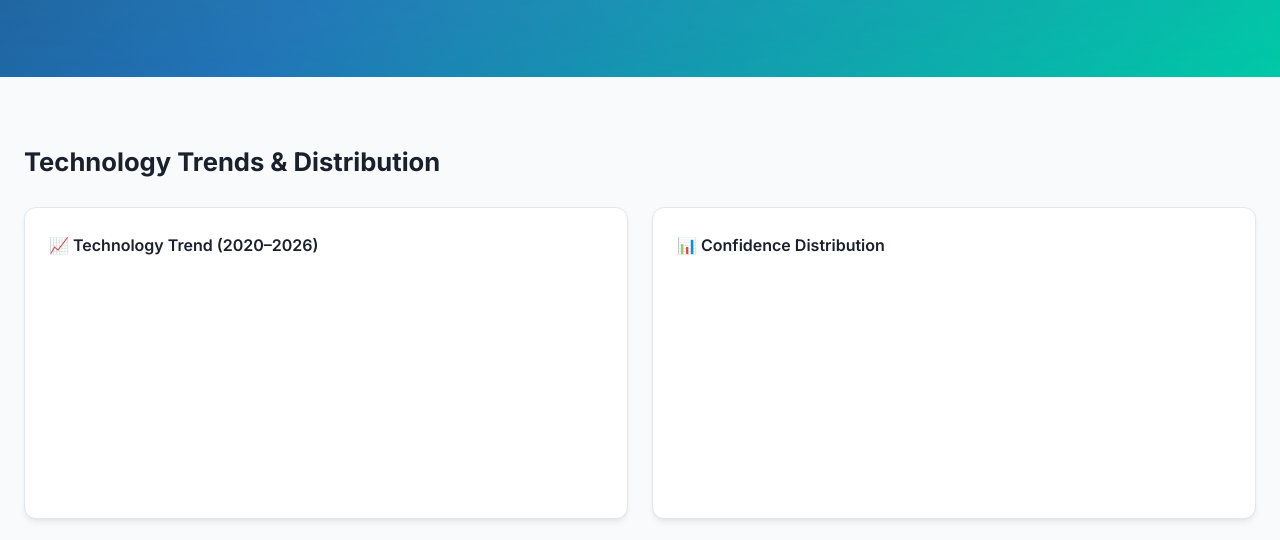
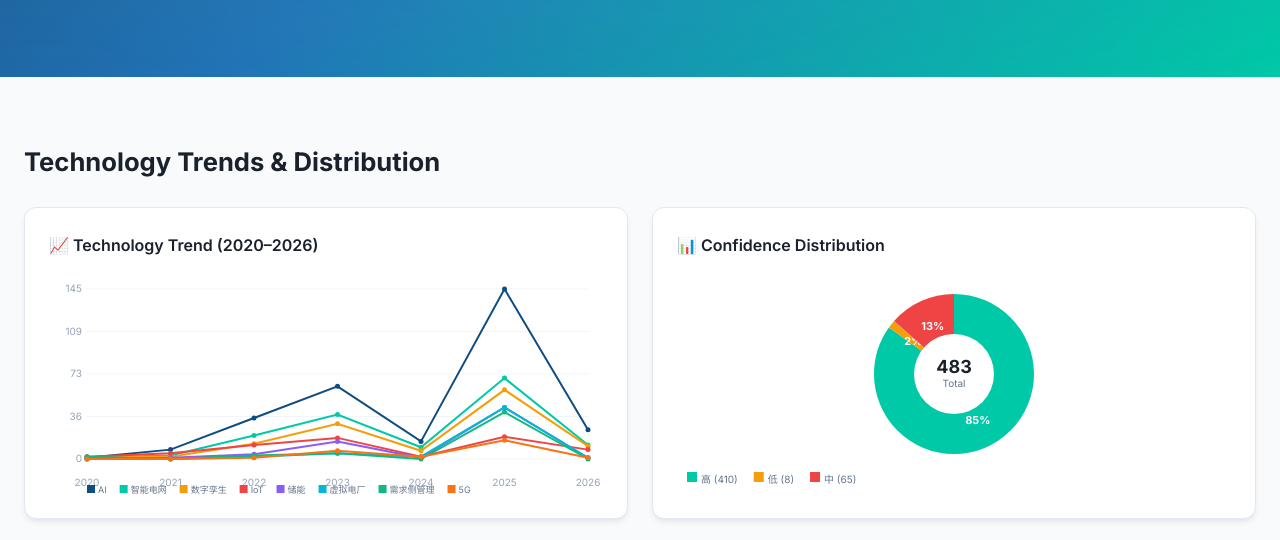
Before and after one commit to caozuohua/power-digital-cases, a plain HTML site: page index.html in a window 1280 px wide. Shown: the part 386-926 px from the top of the page. Drawn offline with nearby package versions, Linux system fonts and the light colour scheme.

Commit message:
fix: replace Chart.js CDN with pure Canvas charts (zero dependencies)
- Remove Chart.js CDN dependency (was failing to load)
- Implement all 4 charts with native Canvas API:
  - Multi-line tech trend
  - Doughnut confidence distribution
  - Vertical bar year distribution
  - Horizontal bar top tags
- Charts now render reliably without external JS

```diff
--- a/index.html
+++ b/index.html
@@ -140,7 +140,6 @@
   </div>
 
   <script src="https://unpkg.com/leaflet@1.9.4/dist/leaflet.js"></script>
-  <script src="https://cdn.jsdelivr.net/npm/chart.js@4.4.0/dist/chart.umd.min.js"></script>
   <script src="js/app.js"></script>
 </body>
 </html>
--- a/js/app.js
+++ b/js/app.js
@@ -331,20 +331,33 @@ function initMap() {
   `;
 }
 
-// ── Charts ──
+// ── Charts (Pure Canvas, zero dependencies) ──
 function initCharts() {
   if (chartsBuilt) return;
   chartsBuilt = true;
 
-  // Check if Chart.js loaded (might fail without internet)
-  if (typeof Chart === 'undefined') {
-    document.querySelectorAll('.chart-container').forEach(el => {
-      el.innerHTML = '<p style="text-align:center;color:#64748b;padding:40px">Chart.js failed to load</p>';
-    });
-    return;
+  const COLORS = ['#0f4c81','#00c9a7','#f59e0b','#ef4444','#8b5cf6','#06b6d4','#10b981','#f97316','#ec4899','#6366f1'];
+
+  // Helper: get canvas from container
+  function getCanvas(containerId) {
+    const container = document.getElementById(containerId);
+    if (!container) return null;
+    const canvas = document.createElement('canvas');
+    container.innerHTML = '';
+    container.appendChild(canvas);
+    const dpr = window.devicePixelRatio || 1;
+    const w = container.clientWidth || 300;
+    const h = container.clientHeight || 220;
+    canvas.width = w * dpr;
+    canvas.height = h * dpr;
+    canvas.style.width = w + 'px';
+    canvas.style.height = h + 'px';
+    const ctx = canvas.getContext('2d');
+    ctx.scale(dpr, dpr);
+    return { ctx, w, h };
   }
 
-  // 1. Tech Trend
+  // ── 1. Tech Trend (Multi-line) ──
   const yearTags = {};
   const allYears = [...new Set(allCases.map(c => c.year))].sort();
   allCases.forEach(c => {
@@ -353,110 +366,196 @@ function initCharts() {
     (c.tags || []).forEach(t => { yearTags[y][t] = (yearTags[y][t] || 0) + 1; });
   });
   const topTechs = ['AI', '智能电网', '数字孪生', 'IoT', '储能', '虚拟电厂', '需求侧管理', '5G'];
-  const trendCtx = document.getElementById('trend-chart');
-  if (trendCtx) {
-    new Chart(trendCtx, {
-      type: 'line',
-      data: {
-        labels: allYears,
-        datasets: topTechs.map((tech, i) => ({
-          label: tech,
-          data: allYears.map(y => (yearTags[y] || {})[tech] || 0),
-          borderColor: CHART_COLORS[i % CHART_COLORS.length],
-          backgroundColor: 'transparent',
-          borderWidth: 2.5,
-          tension: 0.4,
-          pointRadius: 3,
-          pointHoverRadius: 6,
-        }))
-      },
-      options: {
-        responsive: true,
-        maintainAspectRatio: false,
-        plugins: { legend: { position: 'bottom', labels: { font: { size: 11 }, padding: 12 } } },
-        scales: { y: { beginAtZero: true, grid: { color: '#f1f5f9' } }, x: { grid: { display: false } } }
+  {
+    const cv = getCanvas('trend-chart');
+    if (cv) {
+      const { ctx, w, h } = cv;
+      const pad = { top: 15, right: 15, bottom: 35, left: 38 };
+      const cw = w - pad.left - pad.right;
+      const ch = h - pad.top - pad.bottom;
+      const maxVal = Math.max(...topTechs.map(t => Math.max(...allYears.map(y => (yearTags[y]||{})[t]||0))), 1);
+
+      // Grid + Y labels
+      ctx.strokeStyle = '#f1f5f9';
+      ctx.fillStyle = '#94a3b8';
+      ctx.font = '10px Inter, sans-serif';
+      ctx.lineWidth = 1;
+      const ySteps = 4;
+      for (let i = 0; i <= ySteps; i++) {
+        const y = pad.top + ch - (ch * i / ySteps);
+        ctx.beginPath(); ctx.moveTo(pad.left, y); ctx.lineTo(w - pad.right, y); ctx.stroke();
+        const val = Math.round(maxVal * i / ySteps);
+        ctx.textAlign = 'right'; ctx.fillText(val, pad.left - 5, y + 3);
       }
-    });
+      // X labels
+      ctx.textAlign = 'center';
+      allYears.forEach((yr, i) => {
+        const x = pad.left + (cw * i / (allYears.length - 1));
+        ctx.fillText(yr, x, h - 8);
+      });
+      // Lines
+      topTechs.forEach((tech, ti) => {
+        const data = allYears.map(y => (yearTags[y]||{})[tech] || 0);
+        ctx.strokeStyle = COLORS[ti % COLORS.length];
+        ctx.lineWidth = 2;
+        ctx.beginPath();
+        data.forEach((v, i) => {
+          const x = pad.left + (cw * i / (data.length - 1));
+          const y = pad.top + ch - (ch * v / maxVal);
+          i === 0 ? ctx.moveTo(x, y) : ctx.lineTo(x, y);
+        });
+        ctx.stroke();
+        // Dots
+        ctx.fillStyle = COLORS[ti % COLORS.length];
+        data.forEach((v, i) => {
+          const x = pad.left + (cw * i / (data.length - 1));
+          const y = pad.top + ch - (ch * v / maxVal);
+          ctx.beginPath(); ctx.arc(x, y, 2.5, 0, Math.PI * 2); ctx.fill();
+        });
+      });
+      // Legend
+      const legendY = h - 1;
+      let legendX = pad.left;
+      ctx.font = '9px Inter, sans-serif';
+      topTechs.forEach((tech, ti) => {
+        ctx.fillStyle = COLORS[ti % COLORS.length];
+        ctx.fillRect(legendX, legendY - 8, 8, 8);
+        ctx.fillStyle = '#64748b';
+        ctx.textAlign = 'left';
+        ctx.fillText(tech, legendX + 11, legendY);
+        legendX += ctx.measureText(tech).width + 24;
+      });
+    }
   }
 
-  // 2. Confidence Distribution (Doughnut)
+  // ── 2. Confidence Distribution (Doughnut) ──
   const confCounts = {};
-  allCases.forEach(c => {
-    const k = c.confidence || '未标注';
-    confCounts[k] = (confCounts[k] || 0) + 1;
-  });
-  const confCtx = document.getElementById('confidence-chart');
-  if (confCtx) {
-    new Chart(confCtx, {
-      type: 'doughnut',
-      data: {
-        labels: Object.keys(confCounts),
-        datasets: [{
-          data: Object.values(confCounts),
-          backgroundColor: ['#00c9a7', '#f59e0b', '#ef4444', '#94a3b8'],
-          borderWidth: 0,
-          hoverOffset: 8
-        }]
-      },
-      options: {
-        responsive: true,
-        maintainAspectRatio: false,
-        plugins: { legend: { position: 'bottom', labels: { font: { size: 11 }, padding: 12 } } }
-      }
-    });
+  allCases.forEach(c => { const k = c.confidence || '未标注'; confCounts[k] = (confCounts[k] || 0) + 1; });
+  {
+    const cv = getCanvas('confidence-chart');
+    if (cv) {
+      const { ctx, w, h } = cv;
+      const cx = w / 2, cy = h / 2 - 10;
+      const r = Math.min(w, h) / 2 - 30;
+      const total = Object.values(confCounts).reduce((a, b) => a + b, 0);
+      const colors = ['#00c9a7', '#f59e0b', '#ef4444', '#94a3b8'];
+      let angle = -Math.PI / 2;
+      const entries = Object.entries(confCounts);
+      entries.forEach(([label, val], i) => {
+        const slice = (val / total) * Math.PI * 2;
+        ctx.beginPath();
+        ctx.moveTo(cx, cy);
+        ctx.arc(cx, cy, r, angle, angle + slice);
+        ctx.closePath();
+        ctx.fillStyle = colors[i % colors.length];
+        ctx.fill();
+        // Label
+        const mid = angle + slice / 2;
+        const lx = cx + Math.cos(mid) * r * 0.65;
+        const ly = cy + Math.sin(mid) * r * 0.65;
+        ctx.fillStyle = '#fff';
+        ctx.font = 'bold 11px Inter, sans-serif';
+        ctx.textAlign = 'center'; ctx.textBaseline = 'middle';
+        ctx.fillText(`${Math.round(val/total*100)}%`, lx, ly);
+        angle += slice;
+      });
+      // Center hole
+      ctx.beginPath(); ctx.arc(cx, cy, r * 0.5, 0, Math.PI * 2);
+      ctx.fillStyle = '#fff'; ctx.fill();
+      ctx.fillStyle = '#1a202c'; ctx.font = 'bold 18px Inter, sans-serif';
+      ctx.fillText(total, cx, cy - 6);
+      ctx.fillStyle = '#64748b'; ctx.font = '10px Inter, sans-serif';
+      ctx.fillText('Total', cx, cy + 10);
+      // Legend
+      let ly = h - 16;
+      let lx = 10;
+      entries.forEach(([label, val], i) => {
+        ctx.fillStyle = colors[i % colors.length];
+        ctx.fillRect(lx, ly - 6, 10, 10);
+        ctx.fillStyle = '#64748b'; ctx.font = '10px Inter, sans-serif';
+        ctx.textAlign = 'left';
+        ctx.fillText(`${label} (${val})`, lx + 14, ly + 2);
+        lx += ctx.measureText(`${label} (${val})`).width + 30;
+      });
+    }
   }
 
-  // 3. Year Distribution (Bar)
+  // ── 3. Year Distribution (Bar) ──
   const yearCounts = {};
   allCases.forEach(c => { yearCounts[c.year] = (yearCounts[c.year] || 0) + 1; });
-  const yearCtx = document.getElementById('year-chart');
-  if (yearCtx) {
-    new Chart(yearCtx, {
-      type: 'bar',
-      data: {
-        labels: Object.keys(yearCounts).sort((a,b) => a-b),
-        datasets: [{
-          label: 'Cases',
-          data: Object.entries(yearCounts).sort((a,b) => a[0]-b[0]).map(e => e[1]),
-          backgroundColor: '#0f4c81',
-          borderRadius: 6,
-          borderSkipped: false,
-        }]
-      },
-      options: {
-        responsive: true,
-        maintainAspectRatio: false,
-        plugins: { legend: { display: false } },
-        scales: { y: { beginAtZero: true, grid: { color: '#f1f5f9' } }, x: { grid: { display: false } } }
+  {
+    const cv = getCanvas('year-chart');
+    if (cv) {
+      const { ctx, w, h } = cv;
+      const pad = { top: 15, right: 10, bottom: 28, left: 35 };
+      const cw = w - pad.left - pad.right;
+      const ch = h - pad.top - pad.bottom;
+      const entries = Object.entries(yearCounts).sort((a, b) => a[0] - b[0]);
+      const maxVal = Math.max(...entries.map(e => e[1]), 1);
+      const barW = cw / entries.length * 0.65;
+      const gap = cw / entries.length;
+
+      // Grid
+      ctx.strokeStyle = '#f1f5f9'; ctx.lineWidth = 1;
+      ctx.fillStyle = '#94a3b8'; ctx.font = '10px Inter, sans-serif';
+      for (let i = 0; i <= 4; i++) {
+        const y = pad.top + ch - (ch * i / 4);
+        ctx.beginPath(); ctx.moveTo(pad.left, y); ctx.lineTo(w - pad.right, y); ctx.stroke();
+        ctx.textAlign = 'right';
+        ctx.fillText(Math.round(maxVal * i / 4), pad.left - 5, y + 3);
       }
-    });
+      // Bars
+      entries.forEach(([yr, cnt], i) => {
+        const x = pad.left + gap * i + (gap - barW) / 2;
+        const barH = (cnt / maxVal) * ch;
+        const y = pad.top + ch - barH;
+        ctx.fillStyle = '#0f4c81';
+        ctx.beginPath();
+        ctx.roundRect(x, y, barW, barH, [4, 4, 0, 0]);
+        ctx.fill();
+        // Value on top
+        ctx.fillStyle = '#1a202c'; ctx.font = '9px Inter, sans-serif';
+        ctx.textAlign = 'center';
+        ctx.fillText(cnt, x + barW / 2, y - 4);
+        // X label
+        ctx.fillStyle = '#64748b';
+        ctx.fillText(yr, x + barW / 2, h - 8);
+      });
+    }
   }
 
-  // 4. Top Tags (Horizontal Bar)
+  // ── 4. Top Tags (Horizontal Bar) ──
   const tagCounts = {};
   allCases.forEach(c => (c.tags || []).forEach(t => { tagCounts[t] = (tagCounts[t] || 0) + 1; }));
-  const sortedTags = Object.entries(tagCounts).sort((a,b) => b[1]-a[1]).slice(0, 10);
-  const tagsCtx = document.getElementById('tags-chart');
-  if (tagsCtx) {
-    new Chart(tagsCtx, {
-      type: 'bar',
-      data: {
-        labels: sortedTags.map(e => e[0]),
-        datasets: [{
-          label: 'Count',
-          data: sortedTags.map(e => e[1]),
-          backgroundColor: CHART_COLORS[1],
-          borderRadius: 6,
-          borderSkipped: false,
-        }]
-      },
-      options: {
-        indexAxis: 'y',
-        responsive: true,
-        maintainAspectRatio: false,
-        plugins: { legend: { display: false } },
-        scales: { x: { beginAtZero: true, grid: { color: '#f1f5f9' } }, y: { grid: { display: false } } }
-      }
-    });
+  const sortedTags = Object.entries(tagCounts).sort((a, b) => b[1] - a[1]).slice(0, 10);
+  {
+    const cv = getCanvas('tags-chart');
+    if (cv) {
+      const { ctx, w, h } = cv;
+      const pad = { top: 8, right: 35, bottom: 8, left: 80 };
+      const cw = w - pad.left - pad.right;
+      const ch = h - pad.top - pad.bottom;
+      const maxVal = Math.max(...sortedTags.map(e => e[1]), 1);
+      const barH = ch / sortedTags.length * 0.6;
+      const gap = ch / sortedTags.length;
+
+      sortedTags.forEach(([tag, cnt], i) => {
+        const y = pad.top + gap * i + (gap - barH) / 2;
+        const barW = (cnt / maxVal) * cw;
+        // Tag label
+        ctx.fillStyle = '#64748b'; ctx.font = '10px Inter, sans-serif';
+        ctx.textAlign = 'right';
+        ctx.fillText(tag, pad.left - 8, y + barH / 2 + 3);
+        // Bar
+        ctx.fillStyle = '#00c9a7';
+        ctx.beginPath();
+        ctx.roundRect(pad.left, y, barW, barH, [0, 4, 4, 0]);
+        ctx.fill();
+        // Value
+        ctx.fillStyle = '#1a202c'; ctx.font = '9px Inter, sans-serif';
+        ctx.textAlign = 'left';
+        ctx.fillText(cnt, pad.left + barW + 5, y + barH / 2 + 3);
+      });
+    }
   }
 }
```
